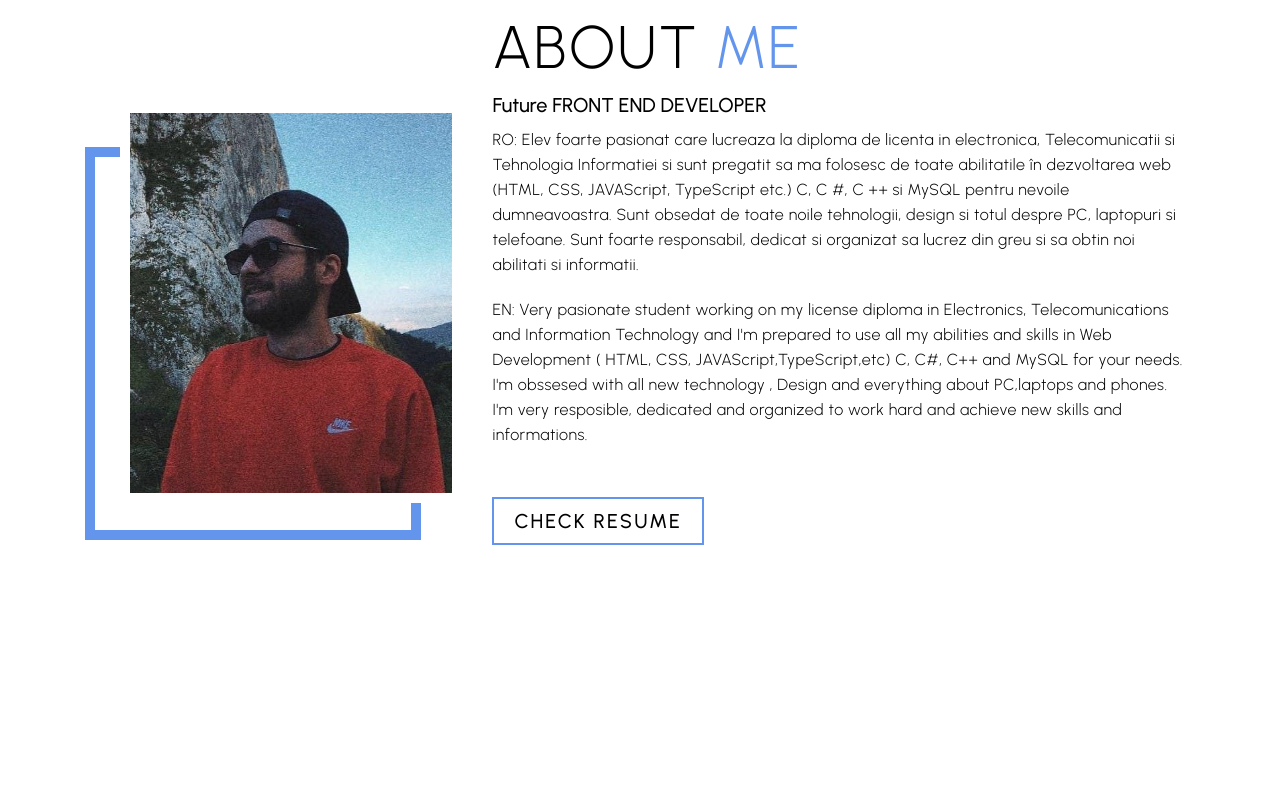
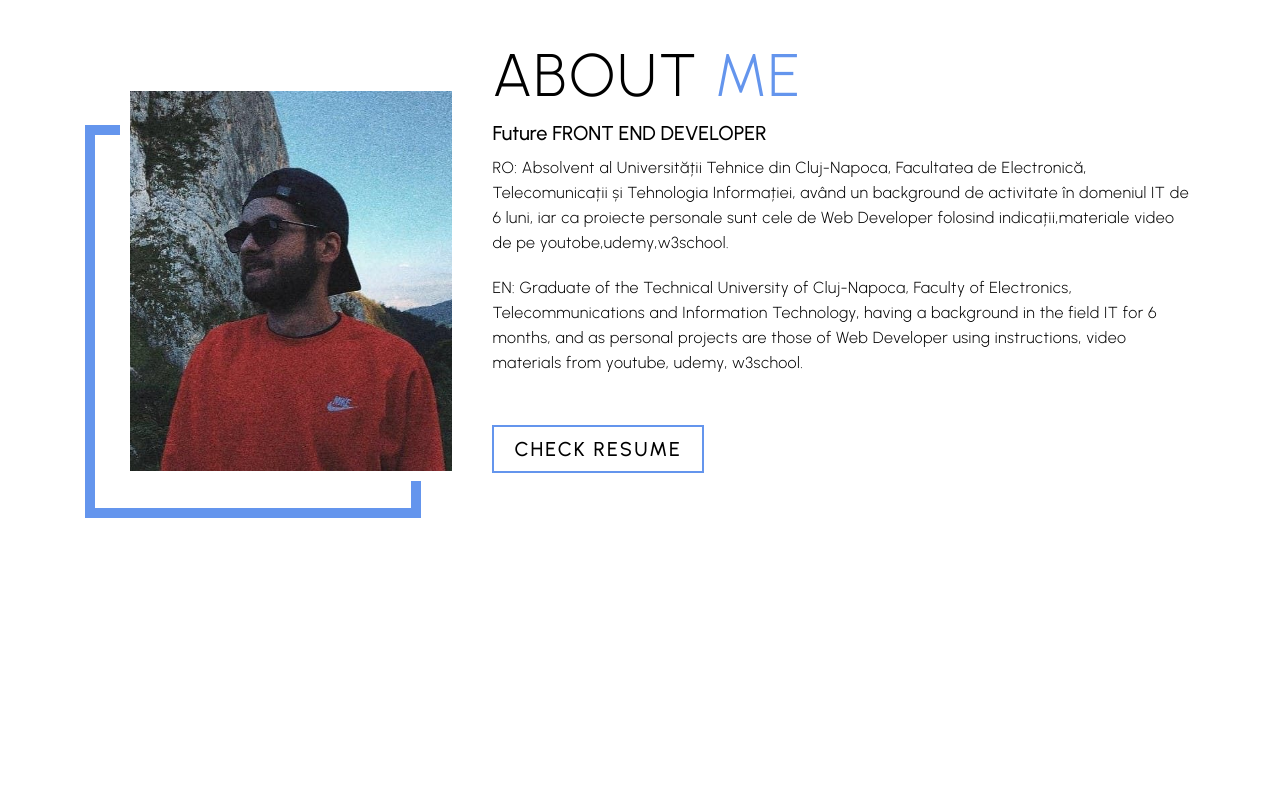
Before and after one commit to AlexTiplea20/Webdevforlife.github.io, a plain HTML site: page index.html in a window 1280 px wide. Shown: the part 4120-4920 px from the top of the page. Drawn offline with Linux system fonts and the light colour scheme.

Commit message:
Add files via upload

```diff
--- a/index.html
+++ b/index.html
@@ -170,22 +170,15 @@
            <div class="col-right">
                <h1 class="section-title">About <span>me</span></h1>
                <h2>Future FRONT END DEVELOPER</h2>
-               <p>RO: Elev foarte pasionat care lucreaza la diploma de licenta in electronica,
-                Telecomunicatii si Tehnologia Informatiei si sunt pregatit sa ma folosesc de toate
-                abilitatile în dezvoltarea web (HTML, CSS,
-                JAVAScript, TypeScript etc.) C, C #, C ++ si MySQL pentru nevoile dumneavoastra.
-                Sunt obsedat de toate noile tehnologii, design si totul despre PC, laptopuri
-                si telefoane.
-                Sunt foarte responsabil, dedicat si organizat sa lucrez din greu si sa obtin noi
-                abilitati si informatii.</p>
-               <p>EN: Very pasionate student working on my license diploma in Electronics,
-                Telecomunications and Information Technology and I'm prepared to use all my
-                abilities and skills in Web Development ( HTML, CSS,
-                JAVAScript,TypeScript,etc) C, C#, C++ and MySQL for your needs.
-                I'm obssesed with all new technology , Design and everything about PC,laptops
-                and phones.
-                I'm very resposible, dedicated and organized to work hard and achieve new
-                skills and informations.</p>
+               <p>RO: Absolvent al Universității Tehnice din Cluj-Napoca, Facultatea de Electronică,
+                Telecomunicații și Tehnologia Informației, având un background de activitate în domeniul
+                IT de 6 luni, iar ca proiecte personale sunt cele de Web Developer folosind indicații,materiale video
+                de pe youtobe,udemy,w3school.
+               </p>
+               <p>EN: Graduate of the Technical University of Cluj-Napoca, Faculty of Electronics,
+                Telecommunications and Information Technology, having a background in the field
+                IT for 6 months, and as personal projects are those of Web Developer using instructions, video materials
+                from youtube, udemy, w3school.</p>
                 <a href="#"  type="button" class="cta">Check Resume</a>
            </div>
        </div>
@@ -202,7 +195,7 @@
             <div class="contact-info">
                 <h1>Phone</h1>
                 <h2>+40 075 193 0540</h2>
-                <h2>+40 075 193 0540</h2>
+
             </div>
         </div>
         <div class="contact-item">
@@ -210,7 +203,7 @@
             <div class="contact-info">
                 <h1>E-mail</h1>
                 <h2>alextiplea18@gmail.com</h2>
-                <h2>alextiplea18@gmail.com</h2>
+
             </div>
         </div>
         <div class="contact-item">
@@ -244,7 +237,7 @@
                 <a href="https://www.behance.net/tipleaalexandru"><img src="https://img.icons8.com/color/48/000000/behance.png"/></a>
             </div>
         </div>
-        <p>Copyright © 2021 Tiplea. All rights reserved.</p>
+        <p>Copyright © 2022 Tiplea. All rights reserved.</p>
     </div>
    </section>
    <!-- End Footer-->
```
Also changed, not shown: style.css (line endings or trailing spaces).
